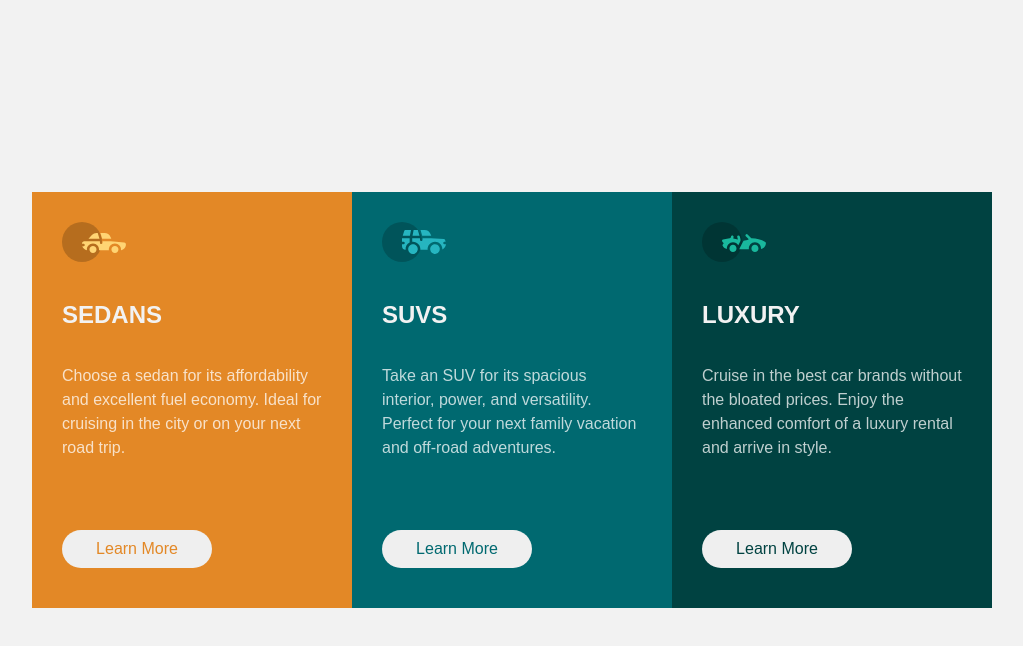
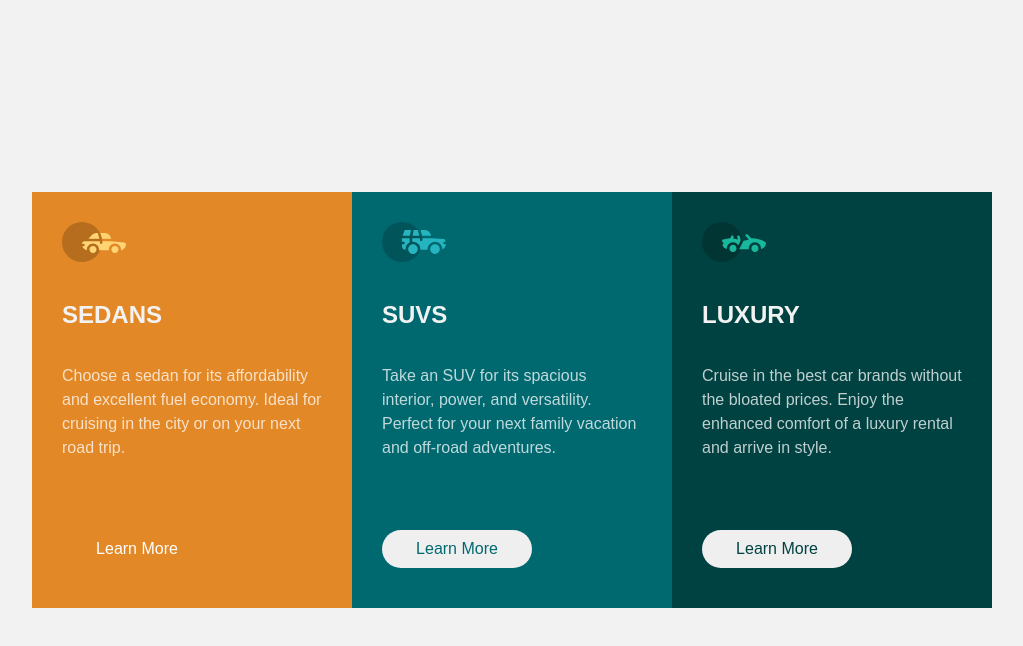
Before and after one commit to Eleniyancode/3-column-preview, a plain HTML site: page index.html in a window 1280 px wide. In both pictures the pointer is over the button 265 px from the left and 549 px from the top of the page. Shown: the whole page, without its empty margins (128-1151 px from the left). Drawn offline with Linux system fonts and the light colour scheme.

Commit message:
fix the button color

```diff
--- a/style.css
+++ b/style.css
@@ -132,12 +132,6 @@ p {
   color: hsla(0, 0%, 100%, 0.75);
 }
 
-button {
-  max-width: 150px;
-  padding: 10px;
-  border-radius: 20px;
-  border: none;
-}
 
 .first > button {
   color: hsl(31, 77%, 52%);
@@ -149,6 +143,21 @@ button {
 
 .third > button {
   color: hsl(179, 100%, 13%);
+}
+
+button {
+  max-width: 150px;
+  padding: 10px;
+  border-radius: 20px;
+  border: none;
+  transition: background-color 0.5s ease;
+}
+
+
+button:hover {
+  background-color: transparent;
+  color: white;
+  border-radius: 2px solid white;
 }
 
 @media (min-width: 40em) {
```
